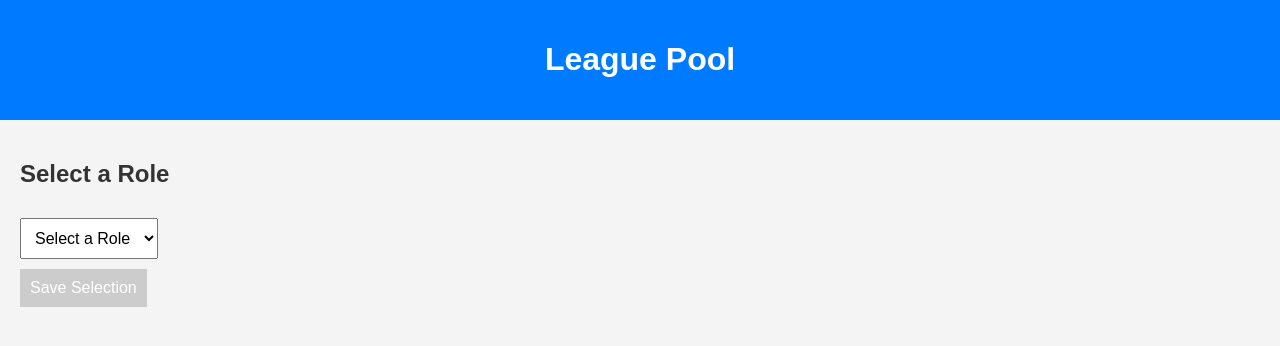
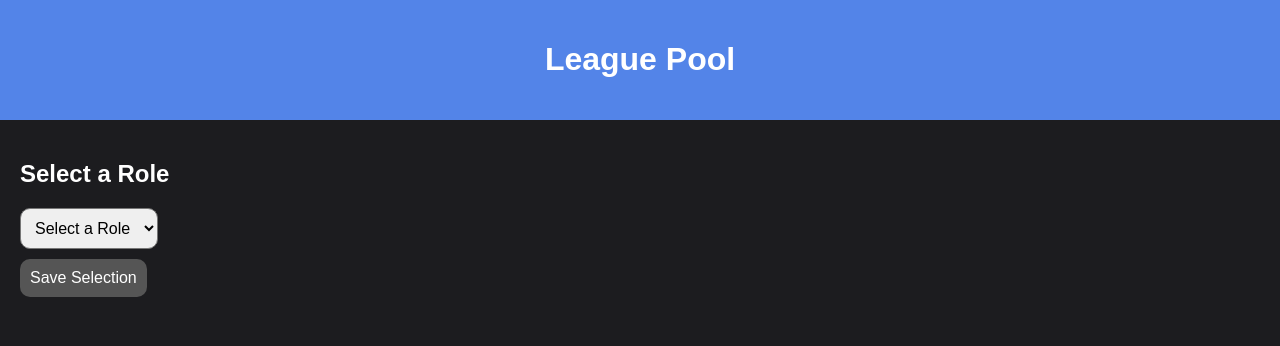
Before and after one commit to kevin-zayas/LeaguePool, a Flask app: page / in a window 1280 px wide. Shown: the top 346 px of the page. Run offline with Flask 3, Linux system fonts and the light colour scheme.

Commit message:
added local testing support and changed web app color scheme

```diff
--- a/app.py
+++ b/app.py
@@ -12,7 +12,8 @@ def index():
 
 @app.route('/champion-pool', methods=['GET'])
 def get_champion_pool():
-    client = MongoClient('mongodb://localhost:27017/')
+    # client = MongoClient('mongodb://localhost:27017/')
+    client = MongoClient('mongodb://3.145.60.140:27017/')
     DB = client['LeaguePool']
 
     current_champions = request.args.get('current_champions')
--- a/static/css/style.css
+++ b/static/css/style.css
@@ -1,13 +1,13 @@
 body {
   font-family: Arial, sans-serif;
-  background-color: #f4f4f4;
-  color: #333;
+  background-color: #1c1c1f; /* Dark background color */
+  color: #ffffff; /* White text color */
   margin: 0;
   padding: 0;
 }
 
 header {
-  background-color: #007bff;
+  background-color: #5384e8;
   color: white;
   padding: 20px 0;
   text-align: center;
@@ -17,14 +17,18 @@ main {
   padding: 20px;
 }
 
+select {
+    margin-bottom: 10px;
+}
+
 select, button {
-  margin-top: 10px;
   padding: 10px;
   font-size: 16px;
+  border-radius: 10px;
 }
 
 button {
-  background-color: #007bff;
+  background-color: #5384e8;
   color: white;
   border: none;
   cursor: pointer;
--- a/templates/index.html
+++ b/templates/index.html
@@ -16,6 +16,7 @@
 
     <main>
       <section>
+        <div class="role-selection-container">
             <h2>Select a Role</h2>
             <select id="role-select" onchange="handleRoleSelection()">
                 <option value="">Select a Role</option>
@@ -25,9 +26,9 @@
                 <option value="adc">ADC</option>
                 <option value="support">Support</option> -->
             </select>
+        </div>
+        <button id="save-button" onclick="handleRoleSave()" disabled>Save Selection</button>
       </section>
-
-        <button id="save-button" onclick="handleRoleSave()" disabled>Save Selection</button>
 
 
         <section id="champion-pool-section" style="display: none;">
```
Also changed, not shown: other parts of static/css/style.css (+13 -19 lines). Lines whose indentation alone changed are shown as unchanged.
